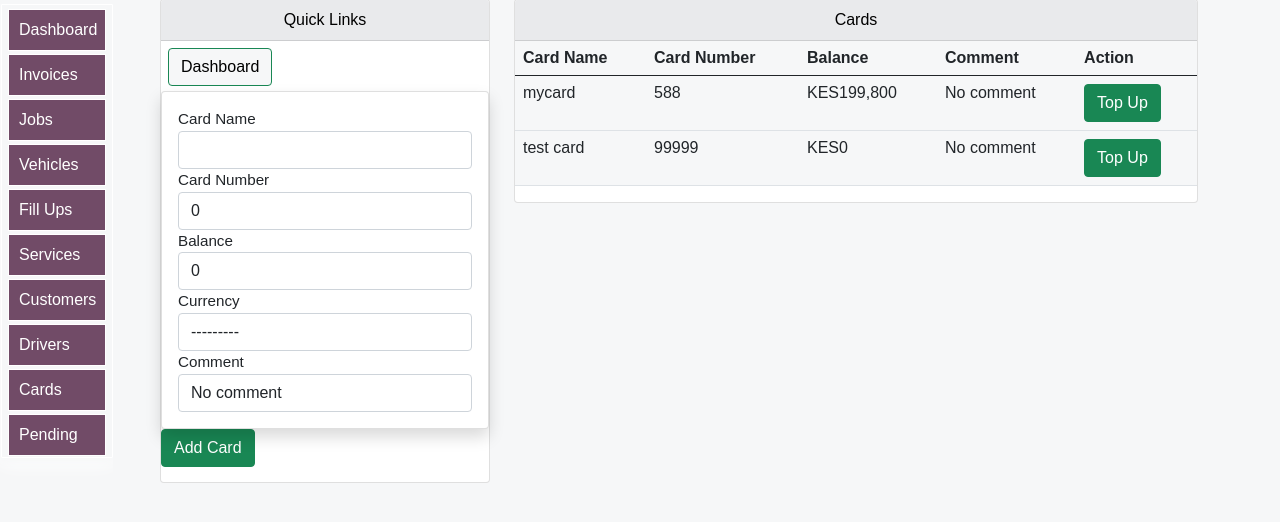
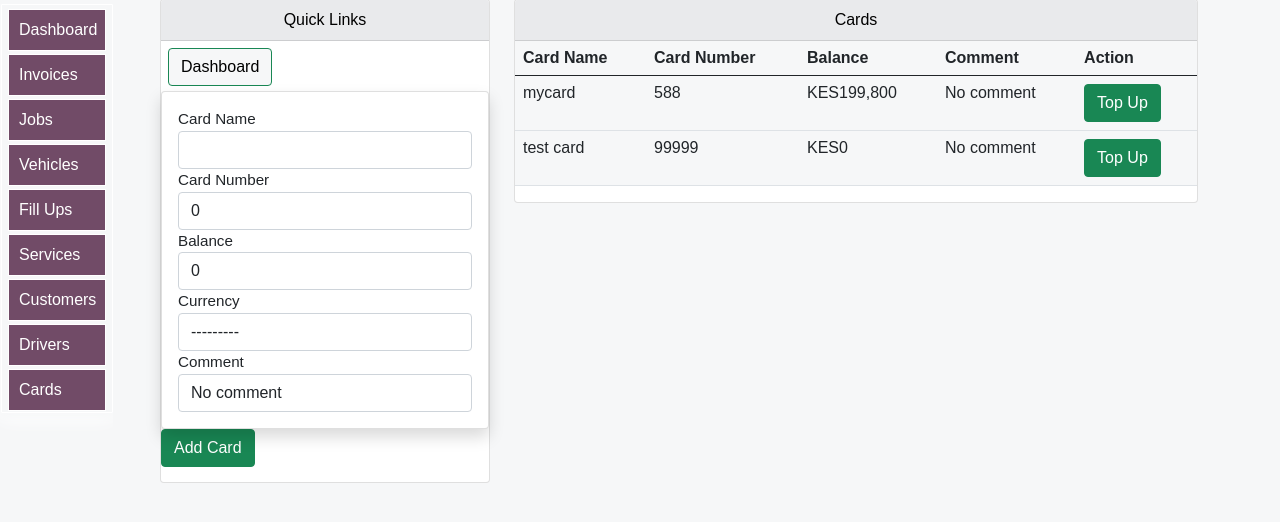
Before and after one commit to Ahmed-Muse/alwenprojectrepo, a Django app: page /logistics/cards in a window 1280 px wide. Shown: the part 61-583 px from the top of the page. Run offline with Django 3.2, Linux system fonts and the light colour scheme; a user stored in the database is signed in; data comes from the database, SQL or seed files in the repository; some libraries are stand-ins or nearby versions.

Commit message:
from new machine

```diff
--- a/logistics/templates/bases/log-sidenavbar.html
+++ b/logistics/templates/bases/log-sidenavbar.html
@@ -183,7 +183,7 @@
     <a href="{% url 'logistics:add_show_drivers' %}">Drivers</a>
 
     <a href="{% url 'logistics:cards' %}">Cards</a>
-    <a href="">Pending</a>
+
 
 
     </button>
```
